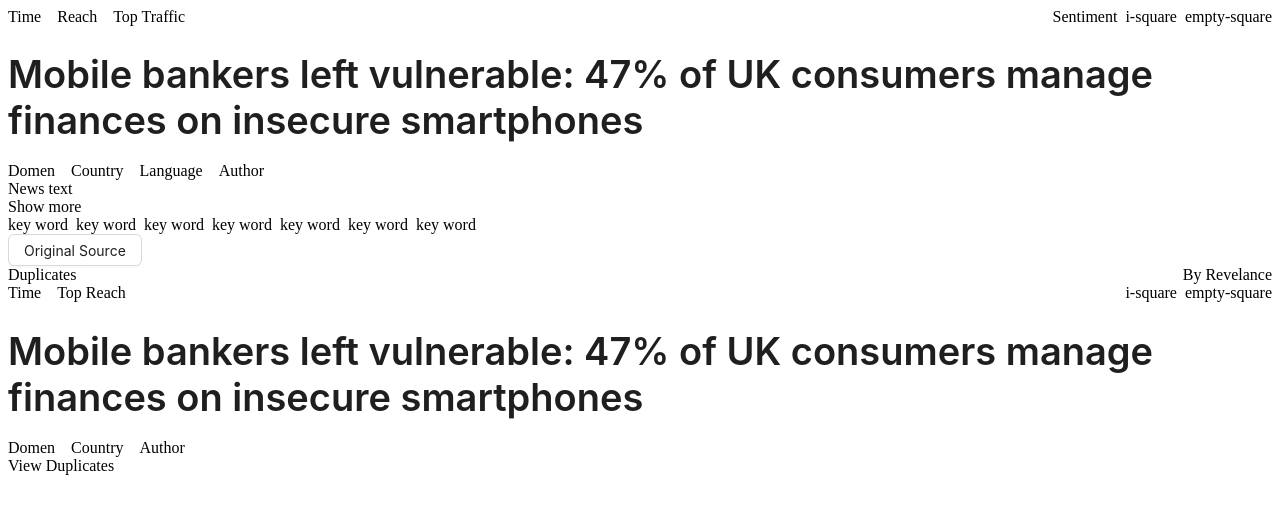
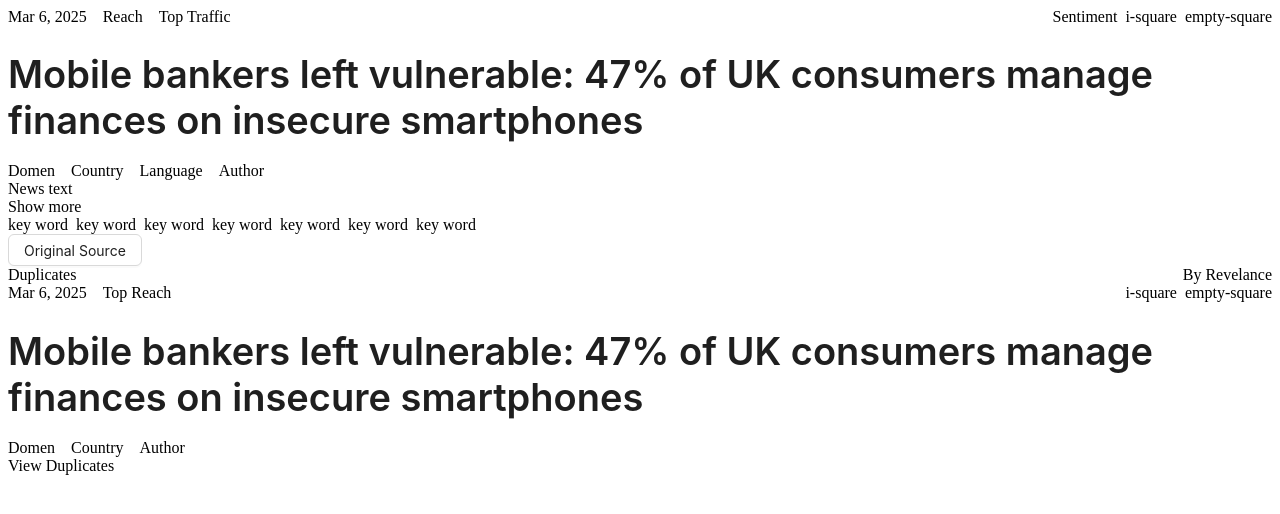
Before and after one commit to gr-sv/newsblock, a React (Create React App) app: page / in a window 1280 px wide. Shown: the top 514 px of the page. Built offline with nearby package versions, Linux system fonts and the light colour scheme.

Commit message:
Add component DateOfNews

```diff
--- a/src/App.js
+++ b/src/App.js
@@ -1,5 +1,6 @@
 import { Button, Flex, Typography } from 'antd';
 import { data } from './data.js';
+import DateOfNews from './components/shared/date/dateOfNews.jsx';
 const { Title } = Typography;
 
 function App() {
@@ -7,7 +8,7 @@ function App() {
   	<Flex vertical>
 		<Flex justify='space-between'>
 			<Flex gap='middle'>
-				<time datetime={data?.DP}>Time</time>
+				<DateOfNews />
 				<div>Reach</div>
 				<div>Top Traffic</div>
 			</Flex>
@@ -19,7 +20,7 @@ function App() {
 			</Flex>
 		</Flex>
 
-		<Flex vertical='horizontal'>
+		<Flex>
 			<Title>{data?.TI}</Title>
 		</Flex>
 
@@ -57,7 +58,7 @@ function App() {
 		<Flex vertical>
 			<Flex justify='space-between'>
 				<Flex gap='middle'>
-					<time datetime={data?.DP}>Time</time>
+					<DateOfNews />
 					<div>Top Reach</div>
 				</Flex>
 
--- /dev/null
+++ b/src/components/shared/date/dateOfNews.jsx
@@ -0,0 +1,19 @@
+import React from 'react';
+import { data } from '../../../data.js';
+
+function DateOfNews () {
+
+	const date = new Date(data?.DP);
+
+	const options = {
+		year: "numeric",
+		month: "short",
+		day: "numeric",
+	};
+
+	return (
+		<time datetime={data?.DP}>{ date.toLocaleDateString(undefined, options) }</time>
+	)
+}
+
+export default DateOfNews;
```
